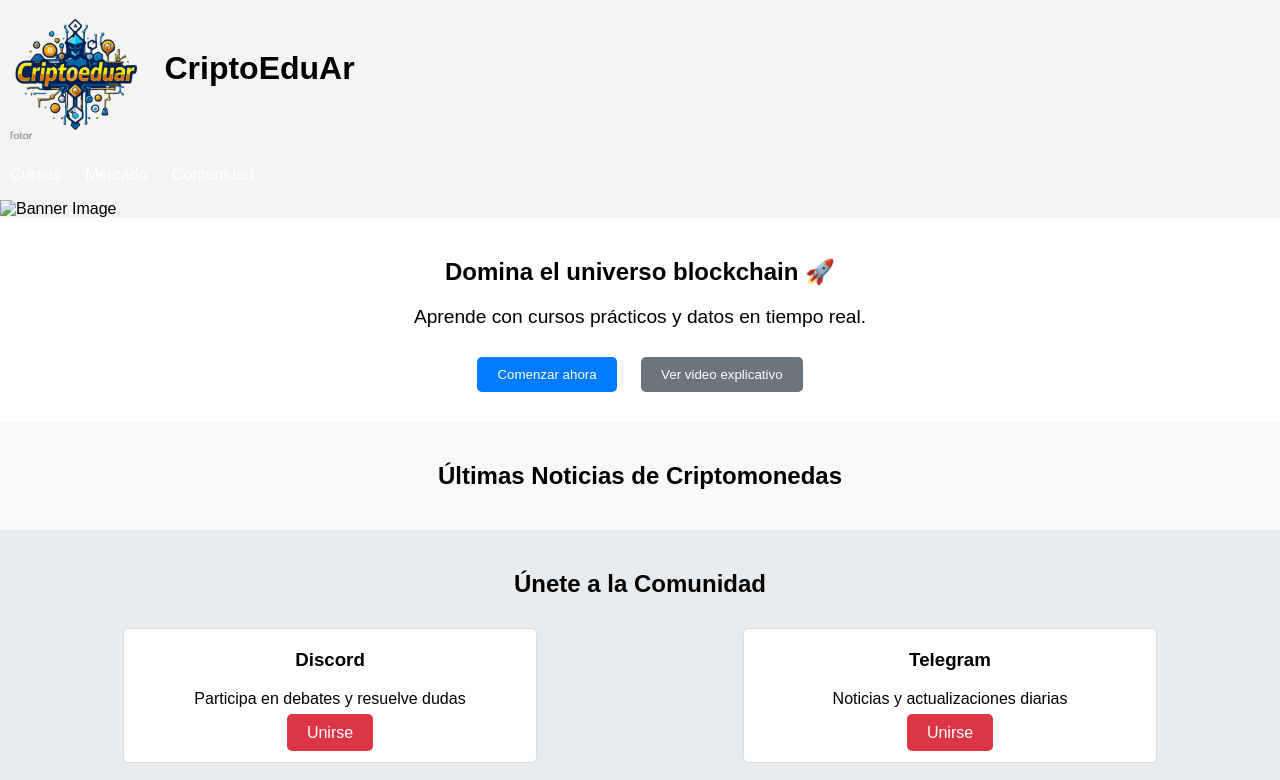
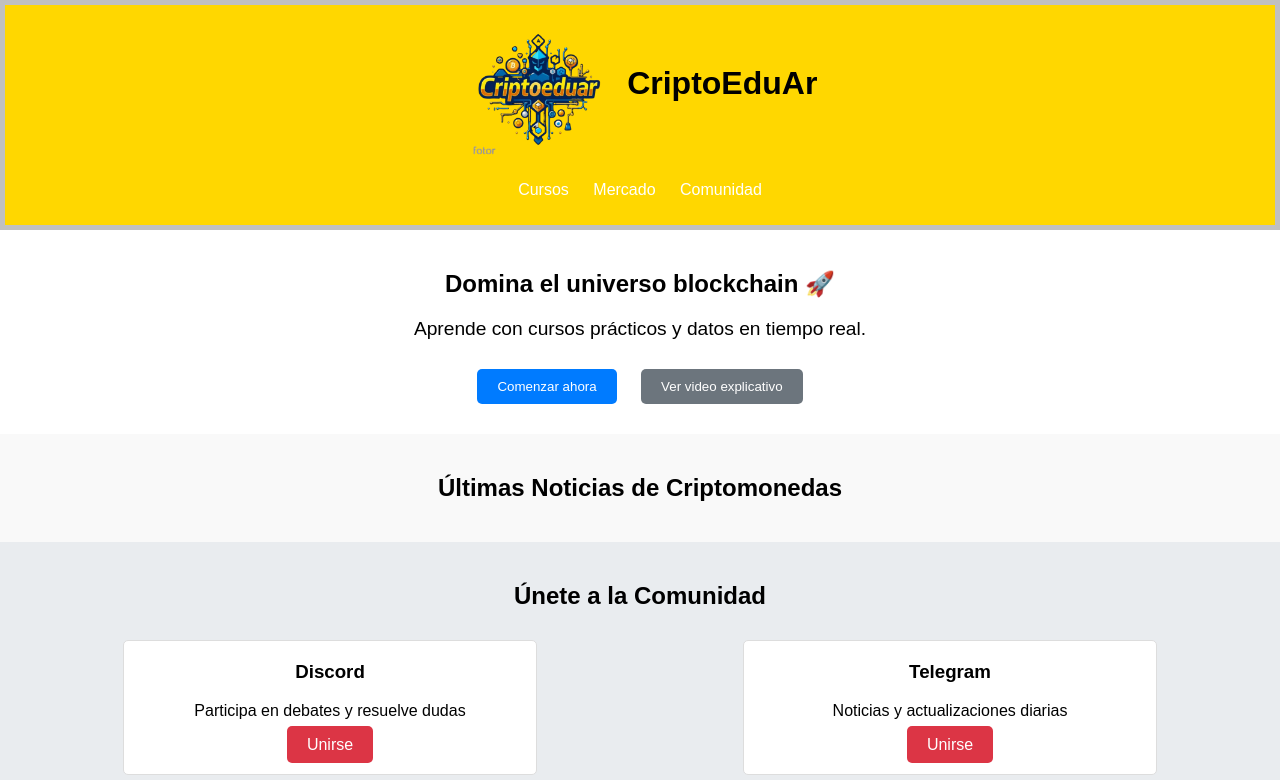
Before and after one commit to ariasalejo/Cryptoeduar, a website: page docs/index.html in a window 1280 px wide. Shown: the top 780 px of the page. Drawn offline with nearby package versions, Linux system fonts and the light colour scheme; no server answers.

Commit message:
Actualizar script de build para usar workbox-config.cjs y agregar permisos de escritura

```diff
--- a/docs/index.html
+++ b/docs/index.html
@@ -8,7 +8,7 @@
     <link rel="manifest" href="manifest.webmanifest">
 </head>
 <body>
-    <header>
+    <header class="banner">
         <img src="assets/images/logo.png" alt="CriptoEduAr Logo" width="150">
         <h1>CriptoEduAr</h1>
         <nav>
@@ -19,11 +19,6 @@
             </ul>
         </nav>
     </header>
-
-    <!-- Banner Section -->
-    <section id="banner">
-        <img src="assets/images/banner.jpg" alt="Banner Image">
-    </section>
 
     <section id="intro">
         <h2>Domina el universo blockchain 🚀</h2>
--- a/package.json
+++ b/package.json
@@ -5,7 +5,7 @@
   "scripts": {
     "start": "live-server docs --port=3000 --cors",
     "dev": "live-server docs --port=3000 --cors --watch",
-    "build": "workbox generateSW workbox-config.js"
+    "build": "workbox generateSW workbox-config.cjs"
   },
   "dependencies": {
     "chart.js": "^4.4.0",
```
Also changed, not shown: workbox-config.cjs (indentation only).
